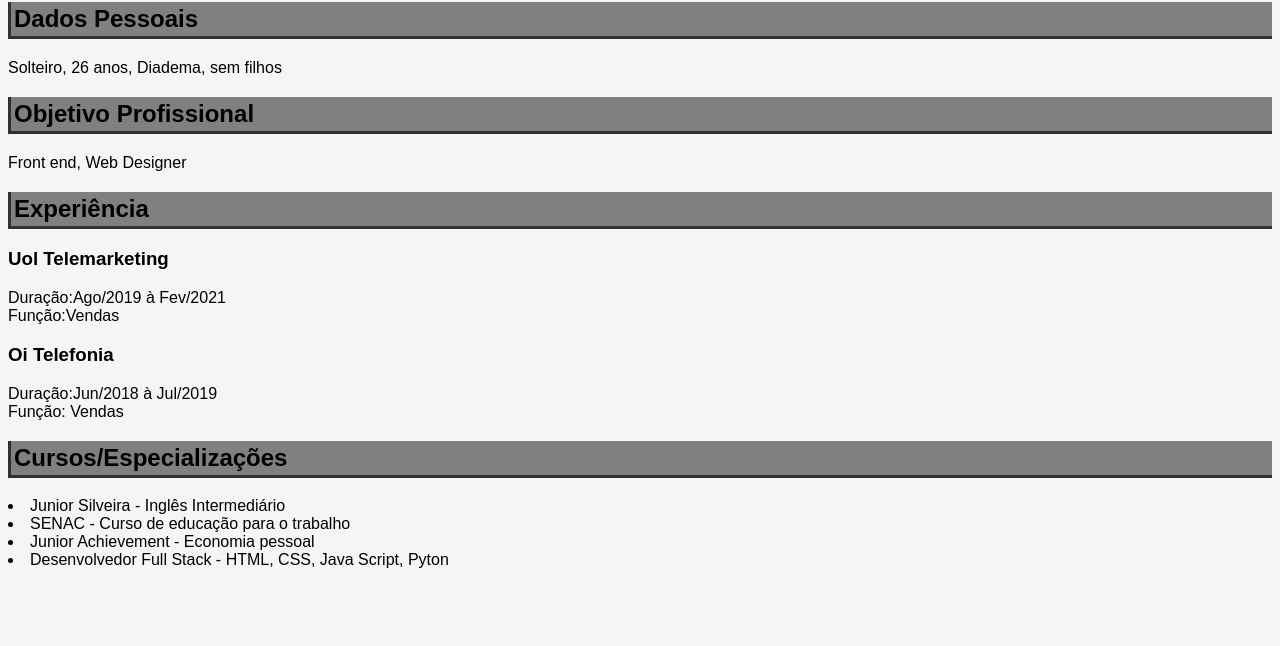
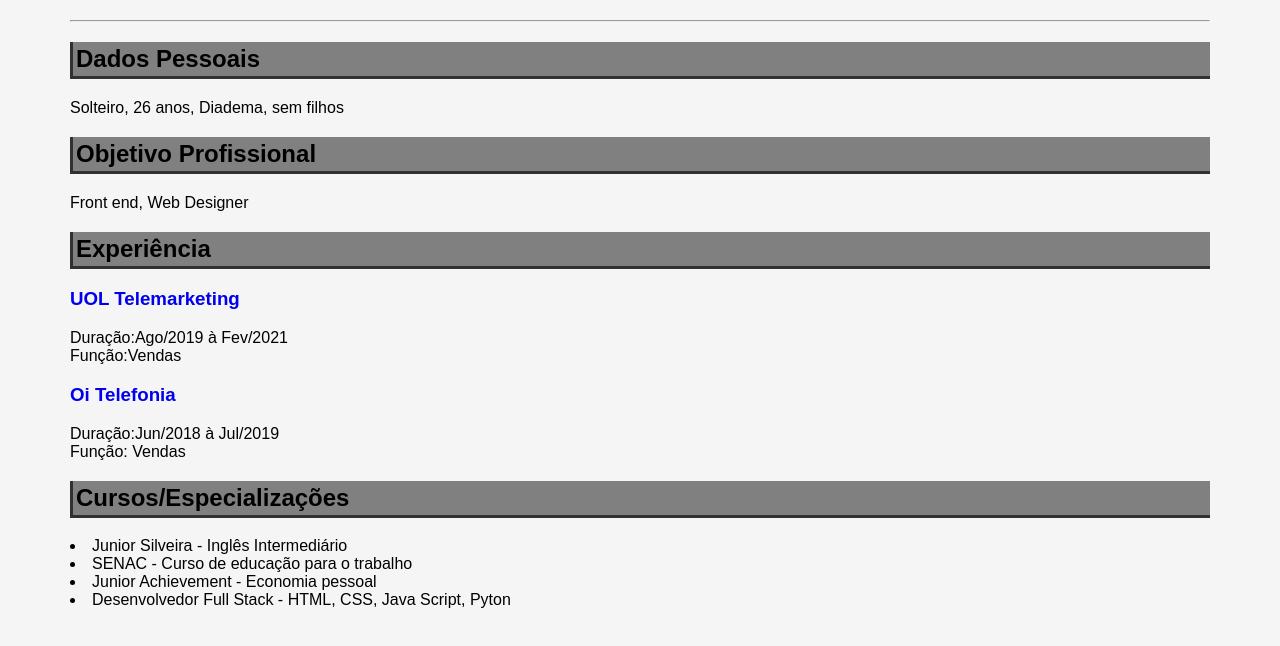
Before and after one commit to Kevisrocks/html-exercices, a plain HTML site: page site-guitarra/exercicio.html in a window 1280 px wide. Shown: the part 122-768 px from the top of the page. Drawn offline with Linux system fonts and the light colour scheme.

Commit message:
Mudanca 29/07

```diff
--- a/site-guitarra/exercicio.html
+++ b/site-guitarra/exercicio.html
@@ -11,8 +11,11 @@
 <style>
     body{
 
+        width: auto;
         background-color:whitesmoke;
         font-family: Arial, Helvetica, sans-serif;
+        margin: 70px;
+
 
             }
     h1{
@@ -38,6 +41,28 @@
     }
 
 
+    a{
+        text-decoration: none;
+    }
+
+
+    a:hover{
+        background-color: crimson;
+        text-decoration: underline;
+
+    }
+
+    a:active{
+        text-decoration: none;
+        background-color: rgb(172, 14, 46);
+    }
+
+    a:visited{
+        color: black;
+
+    }
+
+
 </style>
 <body>
     <h1>Kelvyn Santos da Silva</h1>
@@ -51,11 +76,11 @@
       <p>Front end, Web Designer</p>
 
     <h2>Experiência</h2>
-        <h3>Uol Telemarketing</h3>
+        <h3><a href="https://uol.com.br" target="_blank">UOL Telemarketing</a></h3>
          Duração:Ago/2019 à Fev/2021<br>
          Função:Vendas
 
-        <h3> Oi Telefonia</h3>
+        <h3><a href="https://oi.com.br" target="_blank">Oi Telefonia</a></h3>
          Duração:Jun/2018 à Jul/2019 <br>
          Função: Vendas
        </p>
```
